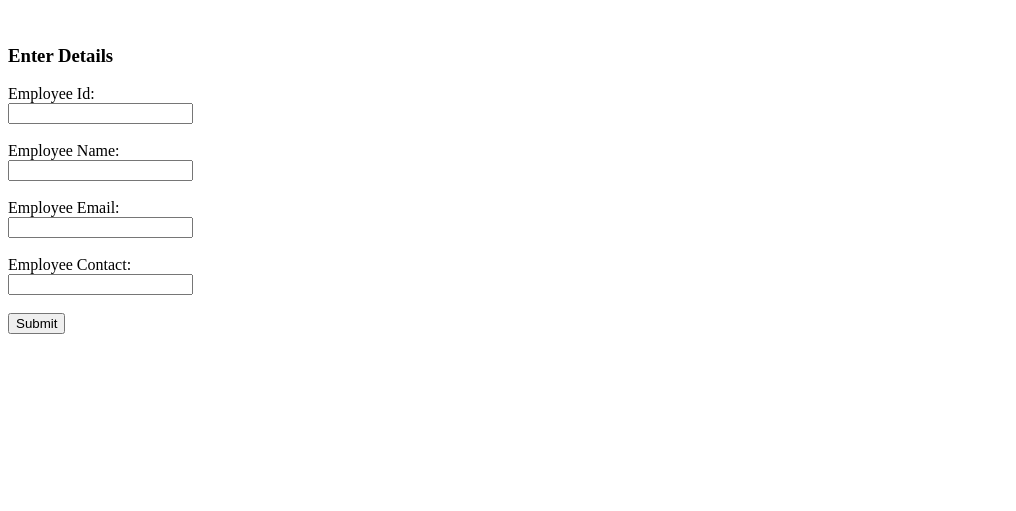
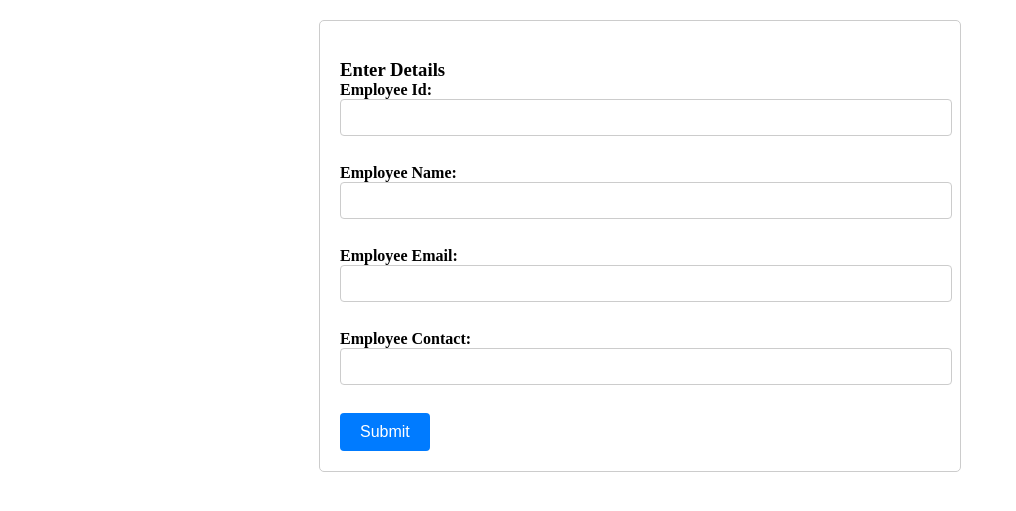
Before and after one commit to 2108Pranav/django-curd, a Django app: page /emp in a window 1280 px wide. Shown: the top 511 px of the page, without its empty margins (0-1016 px from the left). Run offline with Django 5.2, Linux system fonts and the light colour scheme.

Commit message:
apply styiling

```diff
--- /dev/null
+++ b/crudOperation/employee/static/index.css
@@ -0,0 +1,41 @@
+/* Reset some default browser styles */
+body,
+h3 {
+  margin: 0;
+  padding: 0;
+}
+
+/* Style for the form container */
+.container {
+  max-width: 600px;
+  margin: 20px auto;
+  padding: 20px;
+  border: 1px solid #ccc;
+  border-radius: 5px;
+}
+
+/* Style for form labels */
+.col-form-label {
+  font-weight: bold;
+}
+
+/* Style for form inputs */
+input[type="text"],
+input[type="email"] {
+  width: calc(100% - 10px);
+  padding: 10px;
+  margin-bottom: 10px;
+  border: 1px solid #ccc;
+  border-radius: 4px;
+}
+
+/* Style for submit button */
+.btn-primary {
+  padding: 10px 20px;
+  background-color: #007bff;
+  color: #fff;
+  border: none;
+  border-radius: 4px;
+  cursor: pointer;
+  font-size: 16px;
+}
--- a/crudOperation/employee/templates/index.html
+++ b/crudOperation/employee/templates/index.html
@@ -4,6 +4,8 @@
 <head>
     <meta charset="UTF-8">
     <title>Index</title>
+    {% load static %}
+    <link rel="stylesheet" href="{% static 'index.css' %}" />
 </head>
 
 <body>
```
Also changed, not shown: crudOperation/employee/static/edit.css (added, +36 -0 lines), crudOperation/employee/static/show.css (added, +52 -0 lines), crudOperation/employee/templates/edit.html (+6 -2 lines), crudOperation/employee/templates/show.html (+6 -1 lines), 1 other file.
